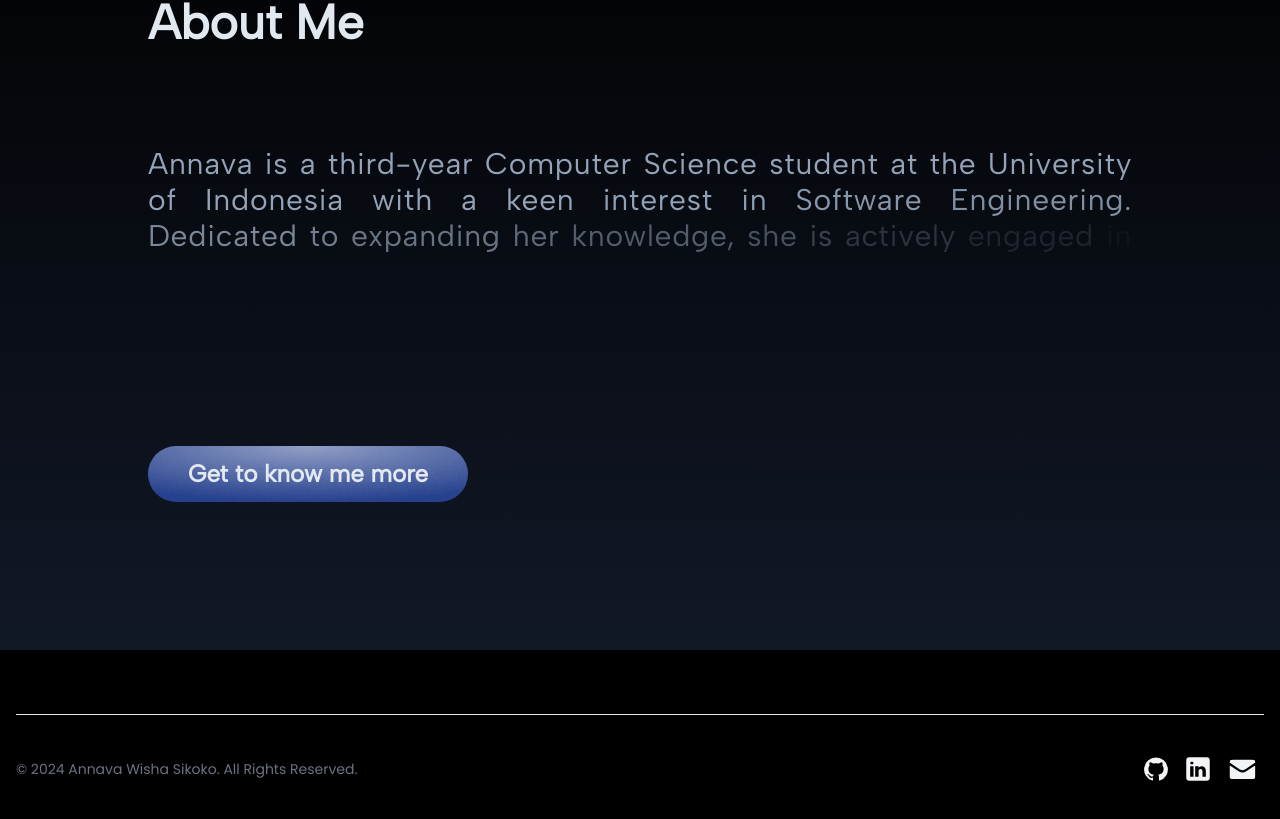
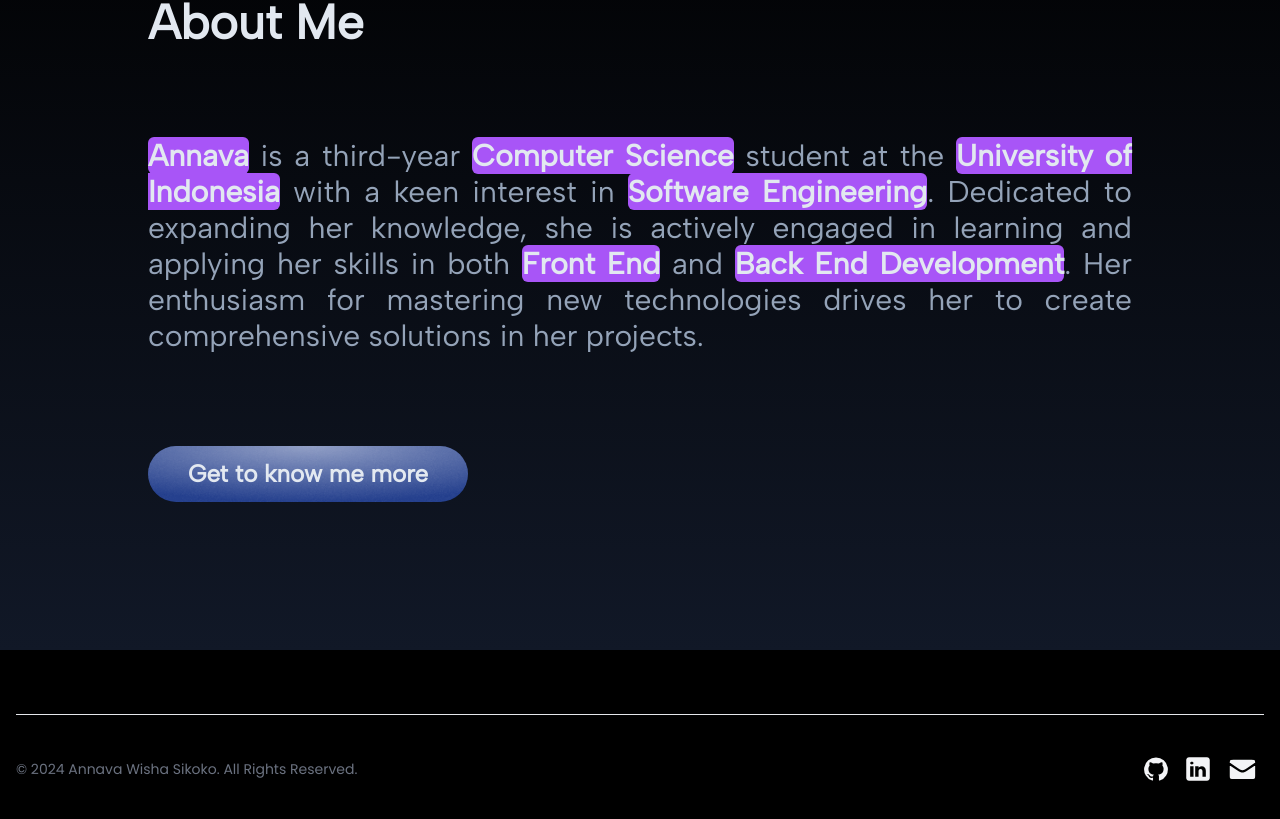
Before and after one commit to annavaws/annavaws.github.io, a Next.js app: page / in a window 1280 px wide. Shown: the part 950-1769 px from the top of the page. Built offline with nearby package versions, Linux system fonts and the light colour scheme.

Commit message:
style: add highlights to about me on homepage

```diff
--- a/src/components/modules/HomeModules/about.tsx
+++ b/src/components/modules/HomeModules/about.tsx
@@ -1,53 +1,46 @@
-import React, { useState, useEffect } from "react";
+import React from "react";
 import { WoobleButton } from "@/components/ui/wooble-button";
 import { albert } from "@/styles/fonts";
 import Link from "next/link";
-import { TextGenerateEffect } from "@/components/ui/text-generate";
+import { Highlight } from "@/components/ui/highlight";
 
 const About = () => {
-  const initialText =
-    "Annava is a third-year Computer Science student at the University of Indonesia with a keen interest in Software Engineering. Dedicated to expanding her knowledge, she is actively engaged in learning and applying her skills in both Front End and Back End Development. Her enthusiasm for mastering new technologies drives her to create comprehensive solutions in her projects.";
-
-  const originalText = `
-    <div class="text-slate-400 font-thin">
-      Annava is a third-year
-      <span class="text-white font-semibold">Computer Science</span>
-      student at the
-      <span class="text-white font-semibold">University of Indonesia</span>
-      with a keen interest in
-      <span class="text-white font-semibold">Software Engineering</span>.
-      Dedicated to expanding her knowledge, she is actively engaged in learning and applying her skills
-      in both
-      <span class="text-white font-semibold">Front End</span> and
-      <span class="text-white font-semibold">Back End Development</span>.
-      Her enthusiasm for mastering new technologies drives her to create comprehensive solutions
-      in her projects.
-    </div>
-  `;
-
-  const [showOriginalText, setShowOriginalText] = useState(false);
-
-  useEffect(() => {
-    const timeoutId = setTimeout(() => {
-      setShowOriginalText(true);
-    }, 12000);
-
-    return () => clearTimeout(timeoutId);
-  }, []);
-
   return (
     <>
       <div
-        className={`${albert.className} min-h-screen flex justify-center  bg-gradient-to-b from-black to-gray-900 p-5`}
+        className={`${albert.className} min-h-screen flex justify-center bg-gradient-to-b from-black to-gray-900 p-5`}
       >
-        <div className="flex flex-col text-slate-200 p-10 md:p-32 justify-between gap-10">
-          <div className="font-semibold text-5xl md:text-5xl">About Me</div>
-          <div className="text-2xl md:text-3xl text-justify text-gray-300">
-            {!showOriginalText ? (
-              <TextGenerateEffect words={initialText} />
-            ) : (
-              <span dangerouslySetInnerHTML={{ __html: originalText }} />
-            )}
+        <div className="flex flex-col text-slate-200 p-10 md:p-32 justify-evenly lg:justify-between gap-10">
+          <div className="font-semibold text-3xl md:text-5xl">About Me</div>
+          <div className="text-xl md:text-2xl lg:text-3xl text-justify text-gray-300">
+            <div className="text-slate-400 font-thin">
+              <Highlight className="text-slate-200 font-semibold">
+                Annava
+              </Highlight>{" "}
+              is a third-year{" "}
+              <Highlight className="text-slate-200 font-semibold">
+                Computer Science
+              </Highlight>{" "}
+              student at the{" "}
+              <Highlight className="text-slate-200 font-semibold">
+                University of Indonesia
+              </Highlight>{" "}
+              with a keen interest in{" "}
+              <Highlight className="text-slate-200 font-semibold">
+                Software Engineering
+              </Highlight>
+              . Dedicated to expanding her knowledge, she is actively engaged in
+              learning and applying her skills in both{" "}
+              <Highlight className="text-slate-200 font-semibold">
+                Front End
+              </Highlight>{" "}
+              and{" "}
+              <Highlight className="text-slate-200 font-semibold">
+                Back End Development
+              </Highlight>
+              . Her enthusiasm for mastering new technologies drives her to
+              create comprehensive solutions in her projects.
+            </div>
           </div>
 
           <div className="flex">
--- /dev/null
+++ b/src/components/modules/HomeModules/aboutOld.tsx
@@ -0,0 +1,64 @@
+import React, { useState, useEffect } from "react";
+import { WoobleButton } from "@/components/ui/wooble-button";
+import { albert } from "@/styles/fonts";
+import Link from "next/link";
+import { TextGenerateEffect } from "@/components/ui/text-generate";
+
+const About = () => {
+  const initialText =
+    "Annava is a third-year Computer Science student at the University of Indonesia with a keen interest in Software Engineering. Dedicated to expanding her knowledge, she is actively engaged in learning and applying her skills in both Front End and Back End Development. Her enthusiasm for mastering new technologies drives her to create comprehensive solutions in her projects.";
+
+  const originalText = `
+    <div class="text-slate-400 font-thin">
+      Annava is a third-year
+      <span class="text-white font-semibold">Computer Science</span>
+      student at the
+      <span class="text-white font-semibold">University of Indonesia</span>
+      with a keen interest in
+      <span class="text-white font-semibold">Software Engineering</span>.
+      Dedicated to expanding her knowledge, she is actively engaged in learning and applying her skills
+      in both
+      <span class="text-white font-semibold">Front End</span> and
+      <span class="text-white font-semibold">Back End Development</span>.
+      Her enthusiasm for mastering new technologies drives her to create comprehensive solutions
+      in her projects.
+    </div>
+  `;
+
+  const [showOriginalText, setShowOriginalText] = useState(false);
+
+  useEffect(() => {
+    const timeoutId = setTimeout(() => {
+      setShowOriginalText(true);
+    }, 12000);
+
+    return () => clearTimeout(timeoutId);
+  }, []);
+
+  return (
+    <>
+      <div
+        className={`${albert.className} min-h-screen flex justify-center  bg-gradient-to-b from-black to-gray-900 p-5`}
+      >
+        <div className="flex flex-col text-slate-200 p-10 md:p-32 justify-between gap-10">
+          <div className="font-semibold text-5xl md:text-5xl">About Me</div>
+          <div className="text-2xl md:text-3xl text-justify text-gray-300">
+            <span dangerouslySetInnerHTML={{ __html: originalText }} />
+          </div>
+
+          <div className="flex">
+            <Link href={"/about"}>
+              <WoobleButton className="px-10 hover:duration-500">
+                <span className="font-semibold text-md md:text-2xl">
+                  Get to know me more
+                </span>
+              </WoobleButton>
+            </Link>
+          </div>
+        </div>
+      </div>
+    </>
+  );
+};
+
+export default About;
--- /dev/null
+++ b/src/components/ui/highlight.tsx
@@ -0,0 +1,39 @@
+"use client";
+import { cn } from "@/utils/cn";
+import { motion } from "framer-motion";
+import React from "react";
+
+export const Highlight = ({
+  children,
+  className,
+}: {
+  children: React.ReactNode;
+  className?: string;
+}) => {
+  return (
+    <motion.span
+      initial={{
+        backgroundSize: "0% 100%",
+      }}
+      animate={{
+        backgroundSize: "100% 100%",
+      }}
+      transition={{
+        duration: 3,
+        ease: "linear",
+        delay: 0.6,
+      }}
+      style={{
+        backgroundRepeat: "no-repeat",
+        backgroundPosition: "left center",
+        display: "inline",
+      }}
+      className={cn(
+        `relative inline-block rounded-md bg-gradient-to-r from-purple-500 to-purple-500`,
+        className
+      )}
+    >
+      {children}
+    </motion.span>
+  );
+};
--- a/src/styles/globals.css
+++ b/src/styles/globals.css
@@ -177,3 +177,14 @@ body {
 *::-webkit-scrollbar {
   width: 0px;
 }
+
+::selection {
+  color: rgb(62, 62, 62);
+  background-color: rgb(255, 155, 33);
+}
+
+::-moz-selection {
+  /* Code for Firefox */
+  color: rgb(62, 62, 62);
+  background-color: rgb(255, 155, 33);
+}
```
